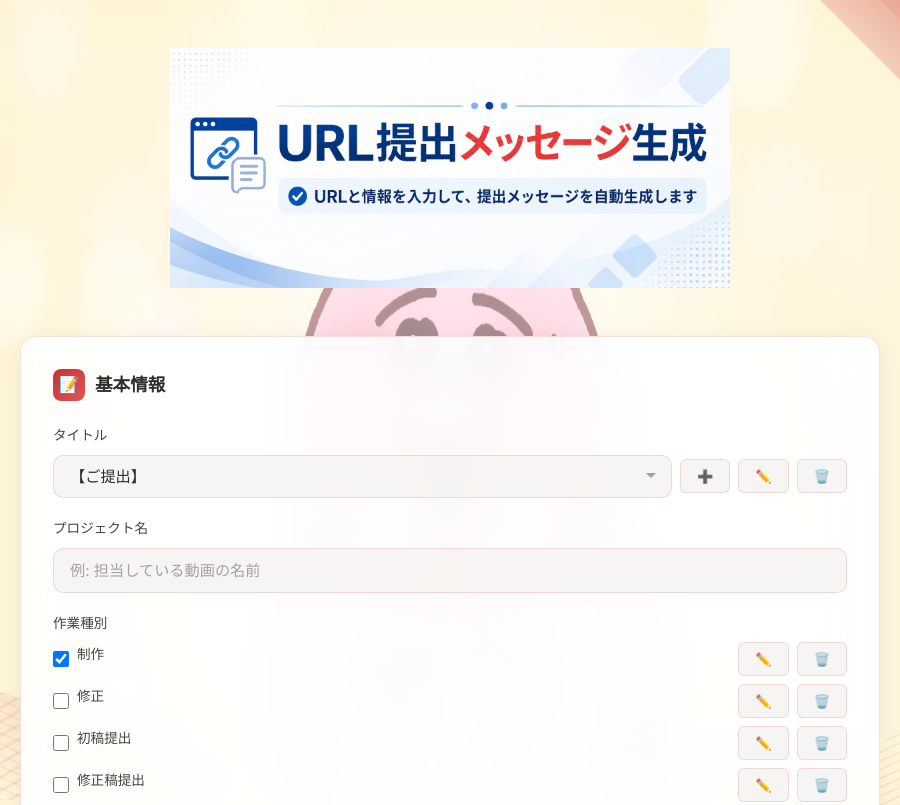
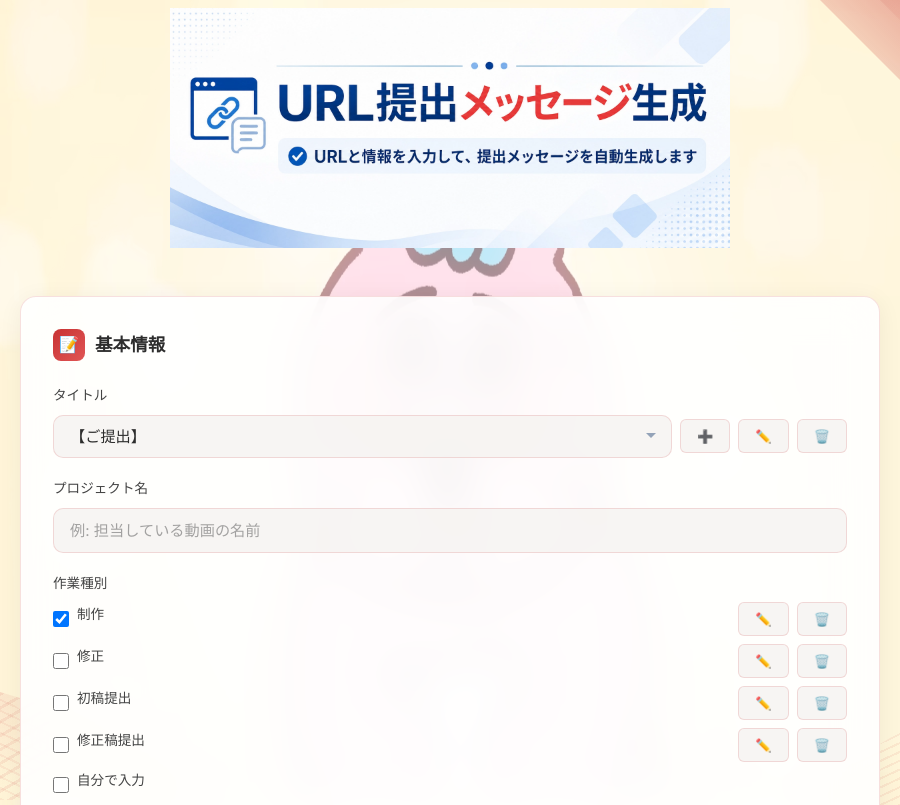
Before and after one commit to Videoeditingefficiency/url-submission-generator, an Electron app: page index.html in a window 900 px wide. Shown: the top 805 px of the page. Drawn offline with Linux system fonts and the light colour scheme; no server answers.

Commit message:
style(ui): バナー上部の余白を48px→8pxに詰める

```diff
--- a/index.html
+++ b/index.html
@@ -151,7 +151,7 @@
         .container {
             max-width: 960px;
             margin: 0 auto;
-            padding: 48px 20px 40px;
+            padding: 8px 20px 40px;
             position: relative;
             z-index: 1;
         }
```
Also changed, not shown: public/index.html (+1 -1 lines).
